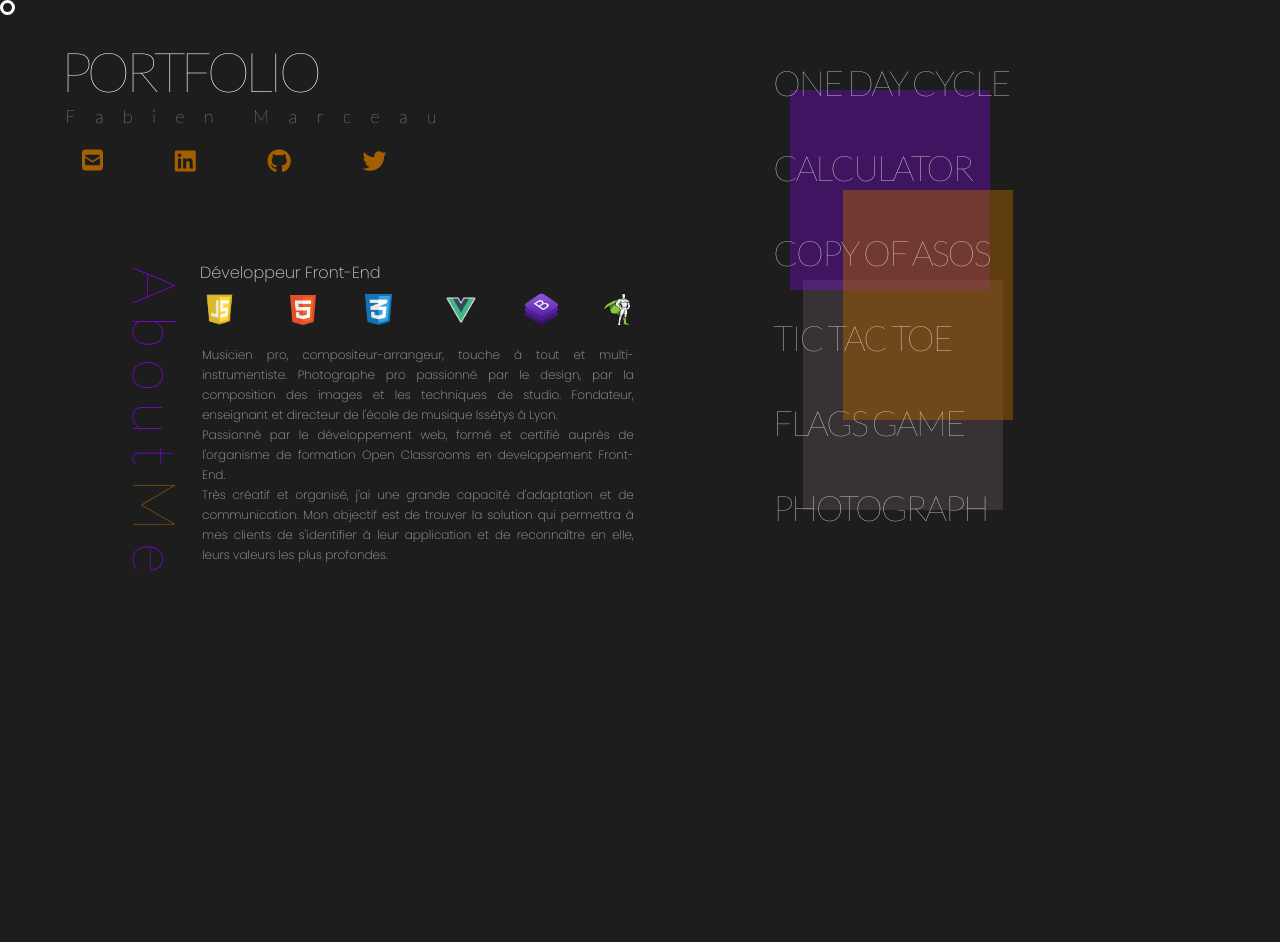
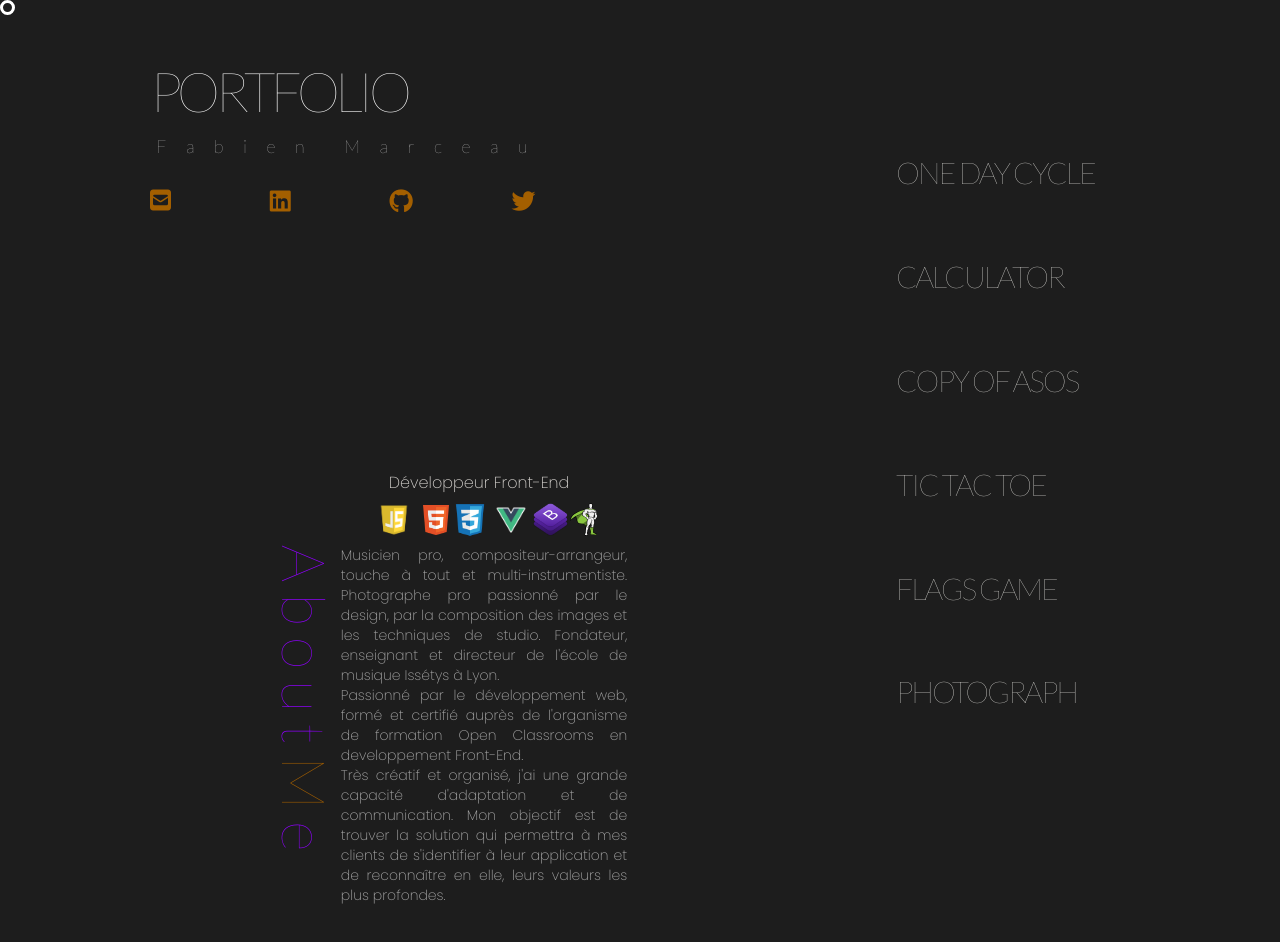
Before and after one commit to Github1234fab/portfolio, a website: page Home/home.html in a window 1280 px wide. Before the commit the page ends 800 px from the top, so only its background shows below. Drawn offline with nearby package versions, Linux system fonts and the light colour scheme; a web font is replaced by a local one.

Commit message:
dsplay: grid

```diff
--- a/Home/home.css
+++ b/Home/home.css
@@ -6,7 +6,6 @@
 body,
 html {
   cursor: none;
-  /* background-color: rgb(2, 2, 41) !important; */
   background-color: #1d1d1d !important;
   height: 100vh;
 }
@@ -58,21 +57,38 @@ html {
   }
 }
 
+/* MAIN ...................... */
+
+.main {
+  display: grid;
+  grid-template-columns: 70% 30%;
+  grid-template-rows: 30% 80%;
+}
+
+
 /* HEADER.............................. */
 
 .header {
   display: flex;
+  justify-content: space-between;
+  width: 100%;
+  grid-row-start: 1;
+  grid-row-end: 2;
+  grid-column-start: 1;
+  grid-column-end: 2;
+
 }
 .header_titles {
   display: flex;
   flex-direction: column;
-  width: 100%;
+  /* justify-content: space-around; */
+  margin-left: 150px;
+  margin-top: 50px;
+
 }
 .header_title {
   font-family: lato;
   font-size: 55px;
-  margin-left: 60px;
-  margin-top: 30px;
   letter-spacing: -8px;
   font-weight: 100;
   color: #fff;
@@ -92,8 +108,7 @@ html {
   font-weight: 100;
   letter-spacing: 8px;
   text-transform: lowercase;
-  margin-left: 65px;
-  margin-top: -10px;
+  margin-left: 6px;
 }
 .header_name span {
   transition: color 0.2s;
@@ -112,108 +127,86 @@ html {
   margin-right: 20px;
 }
 
-.developper {
-  width: 40%;
-  margin-top: 100px;
-  font-family: poppins;
-  margin-left: 200px;
-  color: #d6d3cf;
-  font-weight: 200;
-  margin-bottom: -10px;
-  transition: 0.2s ease-in-out;
+/* CONTACT.............. */
+
+.contact {
+   margin-top: 40px;
+  display: flex;
+  justify-content: space-between;
+  width: 100%;
 }
-.developper:hover {
-  color: #cdb8b8;
+.contact_logo {
+  color: #a35f00;
+  transition: 0.1s ease-in-out;
+  text-shadow: none;
+  transform: scale(1);
+  z-index: 0;
+}
+.contact_logo:hover {
+  color: rgb(144, 0, 255);
+  text-shadow: 0px 0px 20px white;
+  transform: scale(1.4);
 }
 
-/* MAIN ...................... */
+/* NAV......................................................... */
+.wrapper_nav {
+  position: relative;
+  margin-right: 150px;
+  margin-top: 150px;
+   z-index: 9999;
+    grid-row-start: 1;
+  grid-row-end: 3;
+  grid-column-start: 2;
+  grid-column-end: 3;
+}
+.nav {
+  position: relative;
+  display: flex;
+  flex-direction: column;
+  justify-content: space-between;
+  transition: 0.9s ease-out;
+    height: 100vh;
 
-.main {
+}
+.nav_a {
+  cursor: none;
+  color: #f1f0eb;
+  text-decoration: none;
+  font-family: lato;
+  font-weight: 200;
+  font-size: 30px;
+  transition: 0.25s ease-in-out;
+  text-transform: uppercase;
+  letter-spacing: -2px;
+  transform: scale(1);
+}
+.nav_a:hover {
+  color: rgb(251, 251, 251);
+  text-decoration: none;
+  font-family: lato;
+  transform: translateX(5px);
+  font-weight: 300;
+  transform: scale(1.1);
+}
+.container_navButtons {
   display: flex;
+  flex-direction: row;
+  margin-left: 10px;
 }
-
-/* ABOUT...................... */
-
-.about {
-  margin-top: 0px;
-  margin-left: 120px;
-  display: flex;
-  width: 100%;
+.down,
+.up {
+  transition: 0.2s ease-in-out;
+  color: white;
+  background-color: transparent;
+  border: none;
+  font-size: 40px;
+  text-shadow: 0px 0px 70px rgb(255, 255, 255), 0px 0px 40px rgb(255, 255, 255), 0px 0px 60px rgb(255, 255, 255), 0px 0px 80px rgb(255, 255, 255), 0px 0px 100px rgb(255, 255, 255);
 }
-
-.about_h2 {
-  margin-top: -68px;
-  font-weight: bold;
-  font-size: 60px;
-  font-family: lato;
-  color: rgb(144, 0, 255);
-  font-weight: 100;
-  text-transform: lowercase;
-  writing-mode: vertical-lr;
-  transform: scale(1);
-  transition: 0.4s ease-in-out;
-  letter-spacing: 0px;
+.down:hover,
+.up:hover {
+  cursor: none;
 }
-.about_h2 span:nth-child(6) {
-  text-transform: uppercase;
-  color: #a35f00;
-}
-.about_h2 span:nth-child(1) {
-  text-transform: uppercase;
-  /* color: #a35f00; */
-}
-.about_h2 span {
-  transition: color 0.3s;
-}
-.about_h2 span:hover {
-  color: #dddadf;
-  transform: scale(1.2);
-}
-
-/* NAV...................... */
-
-.about_h3 {
-  position: relative;
-  width: 60%;
-  font-size: 12px;
-  font-family: poppins;
-  line-height: 20px;
-  font-weight: 100;
-  color: white;
-  text-align: justify;
-  transition: 1s ease-in-out;
-  border-radius: 2px;
-  height: 240px;
-  padding: 20px;
-  cursor: pointer;
-  padding: 10px;
-  opacity: 0.6;
-}
-.about_h3:hover {
-  opacity: 1;
-}
-
-/* .about_h3::-webkit-scrollbar {
-  width: 8px;
-}
-.about_h3::-webkit-scrollbar-track {
-  box-shadow: 1px 1px 3px black;
-  border-radius: 5px 8px;
-}
-.about_h3::-webkit-scrollbar-thumb {
-  background-color: #a35f00;
-  box-shadow: inset 1px 1px 3px black;
-  border-radius: 5px 20px;
-}
-.about_h3::-webkit-scrollbar-thumb:hover {
-  background-color: #a9a9a7;
-} */
-
-.container_nav {
-  display: flex;
-}
-
-.overlay1 {
+/* .overlay1 {
   position: absolute;
   top: 50px;
   left: 17px;
@@ -243,152 +236,93 @@ html {
   background-color: rgb(85, 73, 80);
   opacity: 0.5;
   z-index: -5;
+} */
+
+
+
+
+
+
+/* ABOUT..................................................... */
+.about_container_text{
+display: flex;
 }
-.wrapper_nav {
-  position: relative;
-  width: 70%;
-  margin-top: 40px;
+/* developpeur......................................................... */
+.developper {
+  font-family: poppins;
+  margin-left: 120px;
+  color: #d6d3cf;
+  font-weight: 200;
+  margin-bottom: -10px;
+  transition: 0.2s ease-in-out;
 }
-.nav {
-  margin-left: 20px;
-  position: relative;
+.developper:hover {
+  color: #cdb8b8;
+}
+.about {
+  margin: auto;
+  width: 40%;
   display: flex;
   flex-direction: column;
-  justify-content: space-around;
-  transition: 0.9s ease-out;
-  height: 100%;
-  z-index: 9999;
-  width: 70%;
-}
-.nav_a {
-  cursor: none;
-  color: #f1f0eb;
-  text-decoration: none;
-  font-family: lato;
-  font-weight: 200;
-  font-size: 35px;
-  transition: 0.250s ease-in-out;
-  text-transform: uppercase;
-  letter-spacing: -2px;
-  transform: scale(1);
-}
-.nav_a:hover {
-  color: rgb(251, 251, 251);
-  text-decoration: none;
-  font-family: lato;
-  transform: translateX(5px);
-  font-weight: 300;
-   transform: scale(1.1);
-
-}
-.container_navButtons {
-  display: flex;
-  flex-direction: row;
-  margin-left: 10px;
-}
-.down,
-.up {
-  transition: 0.2s ease-in-out;
-  color: white;
-  background-color: transparent;
-  border: none;
-  font-size: 40px;
-  text-shadow: 0px 0px 70px rgb(255, 255, 255), 0px 0px 40px rgb(255, 255, 255), 0px 0px 60px rgb(255, 255, 255), 0px 0px 80px rgb(255, 255, 255), 0px 0px 100px rgb(255, 255, 255);
-}
-.down:hover,
-.up:hover {
-  cursor: none;
+  grid-row-start: 2;
+  grid-row-end: 3;
+  grid-column-start: 1;
+  grid-column-end: 2 ;
 }
 
-/* CONTACT.............. */
-
-.wrapper_contact {
-  width: 100%;
-  display: flex;
-  margin-left: 10px;
-  flex-direction: column;
-  margin-left: 190px;
-  /* align-items: flex-start;
-  justify-content: flex-start;
-  align-content: flex-start; */
-}
-/* .contact_title {
-
-  margin-left: 0px;
+.about_h2 {
   font-weight: bold;
-  font-size: 40px;
+  font-size: 60px;
   font-family: lato;
   color: rgb(144, 0, 255);
   font-weight: 100;
   text-transform: lowercase;
+  writing-mode: vertical-lr;
   transform: scale(1);
   transition: 0.4s ease-in-out;
 }
-.contact_title span:nth-child(8) {
+.about_h2 span:nth-child(6) {
   text-transform: uppercase;
   color: #a35f00;
 }
-.contact_title span:nth-child(1) {
+.about_h2 span:nth-child(1) {
   text-transform: uppercase;
-
+  /* color: #a35f00; */
 }
-.contact_title span {
+.about_h2 span {
   transition: color 0.3s;
 }
-.contact_titlespan:hover {
+.about_h2 span:hover {
   color: #dddadf;
   transform: scale(1.2);
-} */
-.contact {
-  margin-left: 46px;
-  margin-top: 30px;
-  display: flex;
-  width: 50%;
-  justify-content: space-around;
 }
-.contact_logo {
-  color: #a35f00;
-  transition: 0.1s ease-in-out;
-  text-shadow: none;
-  transform: scale(1);
-  z-index: 0;
 
-}
-.contact_logo:hover {
-   color: rgb(144, 0, 255);;
-  text-shadow: 0px 0px 20px white;
-  transform: scale(1.4);
-}
-.contact_text {
-  justify-content: space-around;
-  width: 100px;
-  display: flex;
-  align-items: center;
+.about_h3 {
+  width: 80%;
+  font-size: 14px;
+  font-family: poppins;
+  line-height: 20px;
+  font-weight: 100;
+  color: white;
+  text-align: justify;
+  transition: 1s ease-in-out;
+  border-radius: 2px;
+  height: 240px;
   opacity: 0.6;
 }
-.contact_text:hover {
+.about_h3:hover {
   opacity: 1;
 }
 
-.contact_click {
-  transform: scale(1);
-  font-family: poppins;
-  font-weight: 300;
-  letter-spacing: 0px;
-  font-size: 13px;
-  transition: 0.1s ease-in-out;
-  color: rgb(144, 0, 255);
-}
-.contact_click:hover {
-  color: white;
-  transform: scale(1.2);
+.container_nav {
+  display: flex;
 }
 
 /* TECHNOS...................... */
 
 .technos {
   margin-top: 10px;
-  margin-left: 170px;
+  margin-left: 96px;
   width: 64%;
   display: flex;
   justify-content: space-around;
@@ -430,3 +364,45 @@ html {
 .logos:nth-child(6) {
   height: 66%;
 }
+
+/* MEDIAQUERIES.................................................................. */
+
+@media screen and (max-width: 1024px) {
+  .nav {
+    margin-left: 50px;
+  }
+  /* .about{
+  margin-top: 20px;
+} */
+  .about_h2 {
+    letter-spacing: 3px;
+  }
+  .developper {
+    margin-top: 130px;
+  }
+  .technos {
+    margin-top: 20px;
+  }
+}
+
+@media screen and (max-width: 768px) {
+  .wrapper_nav {
+    display: none;
+  }
+  .about_h2 {
+    letter-spacing: 3px;
+    margin-top: 30px;
+    margin-left: 100px;
+    margin: auto;
+  }
+  .about_h3 {
+    width: 60%;
+    margin: auto;
+  }
+  .developper {
+    margin-top: 130px;
+  }
+  .technos {
+    margin-top: 20px;
+  }
+}
--- a/Home/home.html
+++ b/Home/home.html
@@ -5,24 +5,24 @@
     <meta http-equiv="X-UA-Compatible" content="IE=edge" />
     <meta name="viewport" content="width=device-width, initial-scale=1.0" />
     <link rel="stylesheet" href="home.css" />
-
     <link href="https://fonts.googleapis.com/css2?family=Oswald:wght@200;300;400;500;600;700&family=Rubik+Pixels&display=swap" rel="stylesheet" />
-
     <link href="https://cdn.jsdelivr.net/npm/bootstrap@5.3.0-alpha1/dist/css/bootstrap.min.css" rel="stylesheet" integrity="sha384-GLhlTQ8iRABdZLl6O3oVMWSktQOp6b7In1Zl3/Jr59b6EGGoI1aFkw7cmDA6j6gD" crossorigin="anonymous" />
     <link rel="preconnect" href="https://fonts.googleapis.com" />
     <link rel="preconnect" href="https://fonts.gstatic.com" crossorigin />
     <link href="https://fonts.googleapis.com/css2?family=Rubik+Pixels&display=swap" rel="stylesheet" />
     <link href="https://fonts.googleapis.com/css2?family=Chivo+Mono:wght@200;300;400;500;600;700;800;900&family=Oswald:wght@200;300;400;500;600;700&display=swap" rel="stylesheet" />
-
     <link href="https://fonts.googleapis.com/css2?family=Oswald&display=swap" rel="stylesheet" />
     <link href="https://fonts.googleapis.com/css2?family=Lato:wght@100;300;400;700&family=Poppins:wght@200;300;400;500;600;700;800;900&display=swap" rel="stylesheet" />
     <script src="https://kit.fontawesome.com/34232c07fe.js" crossorigin="anonymous"></script>
-
     <title>Portfolio Fabien Marceau</title>
   </head>
 
   <body>
+    <!-- CURSOR PERSO....................................... -->
+
     <div class="cursor"></div>
+    <main class="main">
+      <!-- HEADER....................................... -->
 
       <header class="header">
         <div class="header_titles">
@@ -53,14 +53,31 @@
             <span>a</span>
             <span>u</span>
           </div>
-
           <section class="contact">
             <i class="fa-solid fa-square-envelope fa-xl contact_logo"></i>
             <i class="fa-brands fa-linkedin fa-xl contact_logo"></i>
             <i class="fa-brands fa-github fa-xl contact_logo"></i>
             <i class="fa-brands fa-twitter fa-xl contact_logo"></i>
           </section>
+        </div>
+      </header>
 
+      <div class="wrapper_nav">
+        <nav class="nav">
+          <a href="../Animation/animation.html" class="nav_a" target="_blank">One day cycle</a>
+          <a href="../Calculatrice/calculatrice.html" class="nav_a" target="_blank">Calculator</a>
+          <a href="" class="nav_a" target="_blank">Copy of asos</a>
+          <a href="../Tic-Tac-Toe/tic-tac-toe.html" class="nav_a" target="_blank">Tic Tac Toe</a>
+          <a href="" class="nav_a" target="_blank">Flags Game</a>
+          <a href="" class="nav_a" target="_blank">Photograph</a>
+          <div class="overlay1"></div>
+          <div class="overlay2"></div>
+          <div class="overlay3"></div>
+          <div class="overlay4"></div>
+        </nav>
+      </div>
+
+      <section class="about">
         <div class="developper">Développeur Front-End</div>
 
         <section class="technos">
@@ -72,7 +89,7 @@
           <img class="logos" src="../assets/gsap-greensock.svg" alt="" />
         </section>
 
-        <section class="about">
+        <div class="about_container_text">
           <h2 class="about_h2">
             <span>A</span>
             <span>B</span>
@@ -90,43 +107,8 @@
             <br />
             Très créatif et organisé, j'ai une grande capacité d'adaptation et de communication. Mon objectif est de trouver la solution qui permettra à mes clients de s'identifier à leur application et de reconnaître en elle, leurs valeurs les plus profondes.
           </h3>
+        </div>
       </section>
-      </div>
-      <div class="wrapper_nav">
-        <nav class="nav">
-          <a href="../Animation/animation.html" class="nav_a" target="_blank">One day cycle</a>
-          <a href="../Calculatrice/calculatrice.html" class="nav_a" target="_blank">Calculator</a>
-          <a href="" class="nav_a" target="_blank">Copy of asos</a>
-          <a href="../Tic-Tac-Toe/tic-tac-toe.html" class="nav_a" target="_blank">Tic Tac Toe</a>
-          <a href="" class="nav_a" target="_blank">Flags Game</a>
-          <a href="" class="nav_a" target="_blank">Photograph</a>
-          <div class="overlay1"></div>
-          <div class="overlay2"></div>
-          <div class="overlay3"></div>
-          <div class="overlay4"></div>
-        </nav>
-      </div>
-
-      <!-- <div class="container_navButtons">
-            <button class="down"><i class="fa-solid fa-arrow-up fa-xs"></i></button>
-            <button class="up"><i class="fa-solid fa-arrow-up fa-rotate-180 fa-xs"></i></button>
-          </div> -->
-      <!-- </div> -->
-    </header>
-    <main class="main">
-      <!-- <div class="wrapper_contact">
-        <h2 class="contact_title">
-          <span>C</span>
-          <span>O</span>
-          <span>N</span>
-          <span>T</span>
-          <span>A</span>
-          <span>C</span>
-          <span>T</span>
-          <span>M</span>
-          <span>E</span>
-        </h2>
-      </div> -->
     </main>
 
     <script src="https://code.jquery.com/jquery-3.6.0.min.js"></script>
```
Lines whose indentation alone changed are shown as unchanged.
